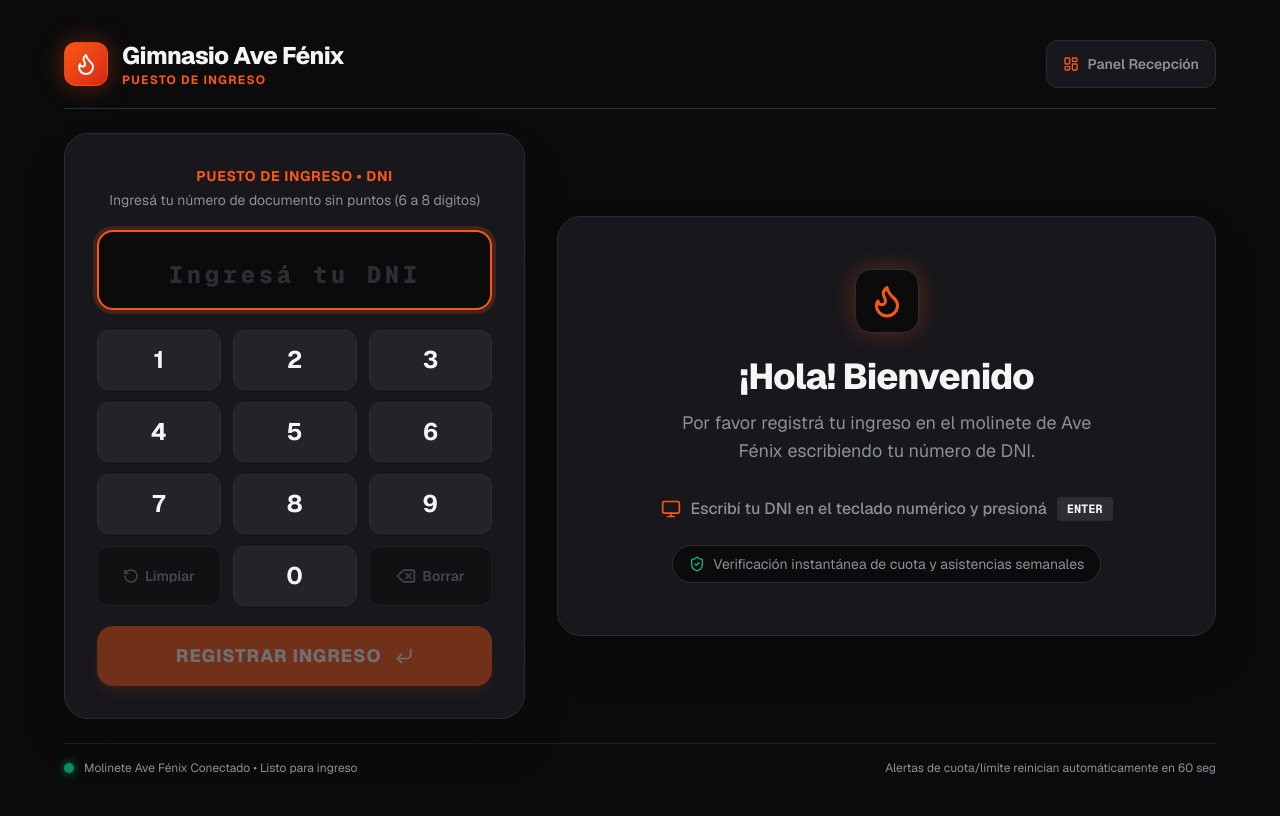
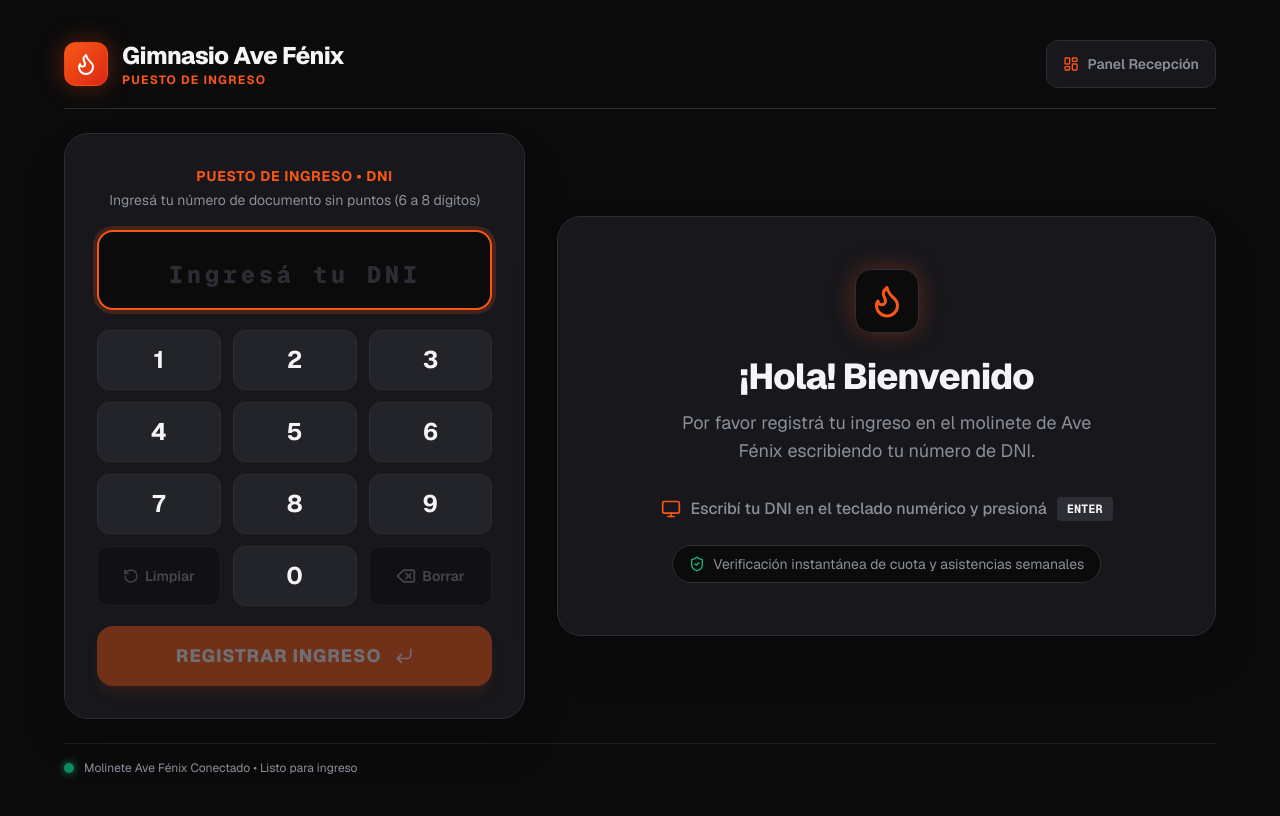
Before and after one commit to ValenSecundaria/gym-avefenix, a Next.js app: page /check-in in a window 1280 px wide. Built offline with nearby package versions, Linux system fonts and the light colour scheme.

Commit message:
Merge commit

```diff
--- a/src/components/check-in/CheckInMonitorClient.tsx
+++ b/src/components/check-in/CheckInMonitorClient.tsx
@@ -200,7 +200,6 @@ export function CheckInMonitorClient({ onVerifyDni }: CheckInMonitorClientProps)
           <span className="w-2.5 h-2.5 rounded-full bg-[#10B981] shadow-[0_0_8px_#10B981] animate-pulse" />
           <span>Molinete Ave Fénix Conectado • Listo para ingreso</span>
         </div>
-        <span> Alertas de cuota/límite reinician automáticamente en 60 seg</span>
       </footer>
     </div>
   );
```
Also changed, not shown: 1 other file (tests, documents, lock files or other folders).
